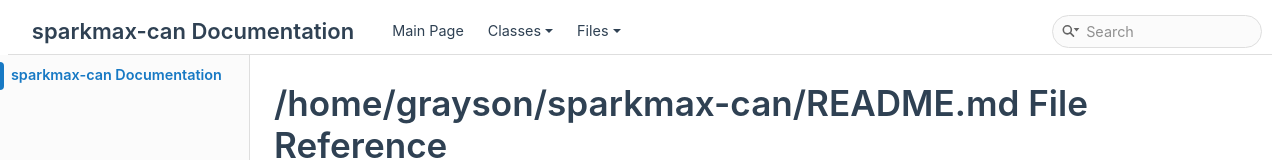
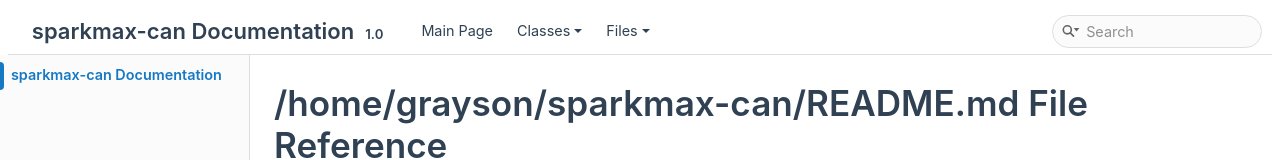
Before and after one commit to grayson-arendt/sparkcan-docs, a plain HTML site: page README_8md.html in a window 1280 px wide. Shown: the top 160 px of the page. Drawn offline with Linux system fonts and the light colour scheme.

```diff
--- a/README_8md.html
+++ b/README_8md.html
@@ -26,6 +26,7 @@
  <tr style="height: 56px;">
   <td id="projectalign" style="padding-left: 0.5em;">
    <div id="projectname">sparkmax-can Documentation
+   &#160;<span id="projectnumber">1.0</span>
    </div>
   </td>
  </tr>
```
Also changed, not shown: SparkMax_8cpp.html (+1 -0 lines), SparkMax_8hpp.html (+1 -0 lines), SparkMax_8hpp_source.html (+1 -0 lines), annotated.html (+1 -0 lines), classSparkMax-members.html (+1 -0 lines), classSparkMax.html (+1 -0 lines), classes.html (+1 -0 lines), dir_000002_000001.html (+1 -0 lines), dir_009a17433612a5732c9a287700f64dba.html (+1 -0 lines), dir_198a0edb2998d518334c4cf72f0d023a.html (+1 -0 lines), dir_be4cbe060e6edec56025f5e2d9c96384.html (+1 -0 lines), files.html (+1 -0 lines), functions.html (+1 -0 lines), functions_func.html (+1 -0 lines), 5 more files.
